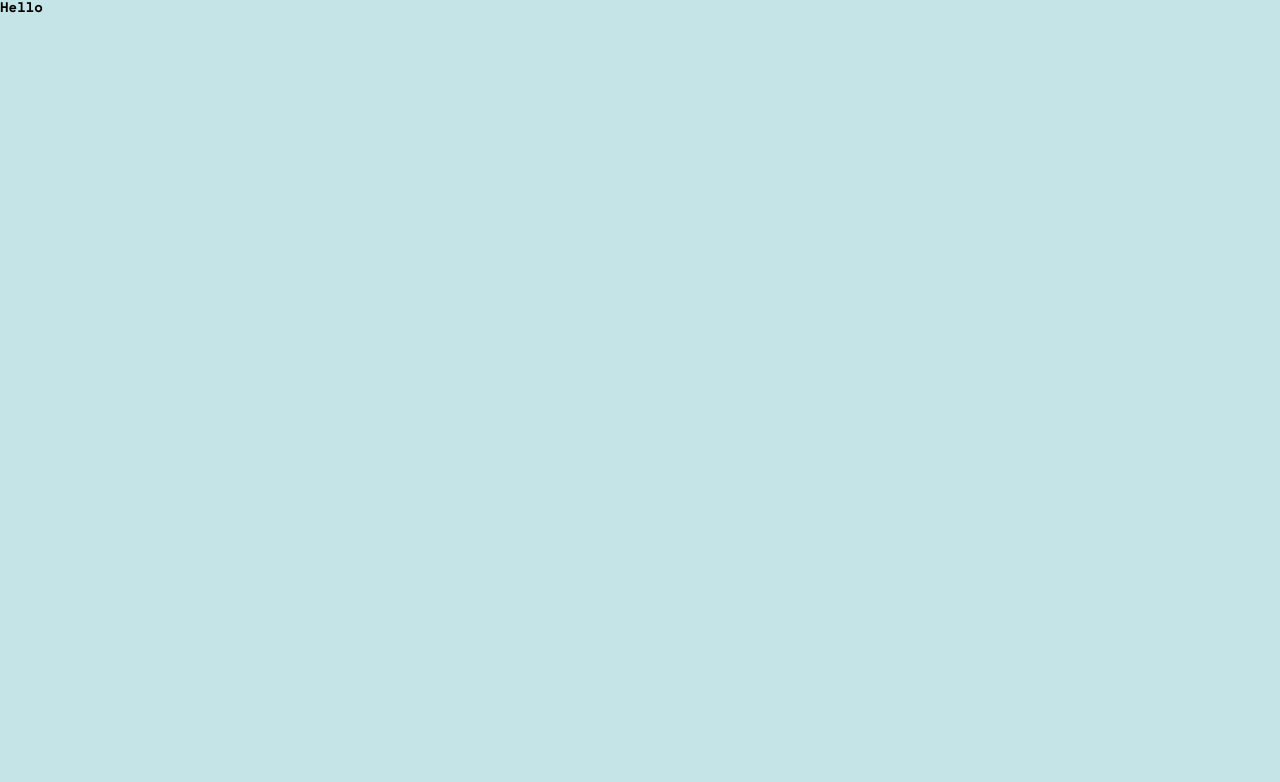
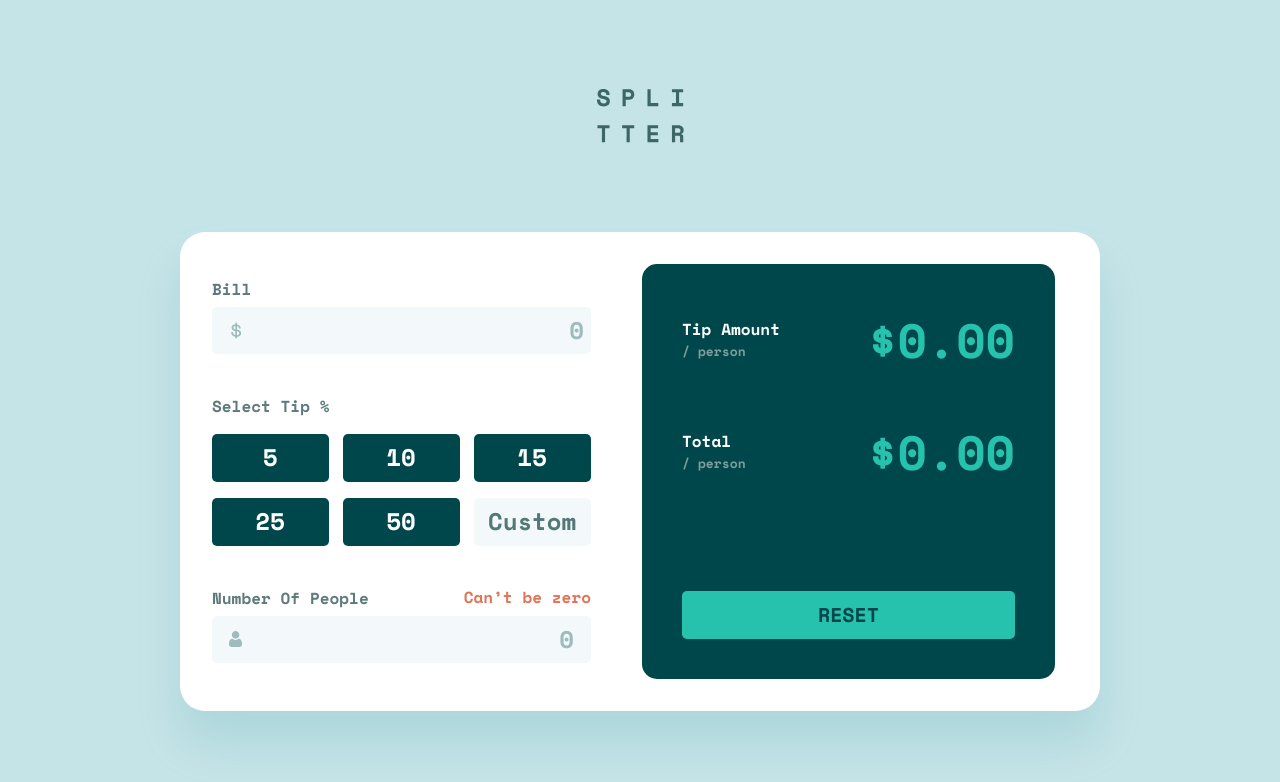
Before and after one commit to Anemoiaa/tip-calculator-app, a React (Create React App) app: page / in a window 1280 px wide. Shown: the top 782 px of the page. Built offline with nearby package versions, Linux system fonts and the light colour scheme.

Commit message:
base structure

```diff
--- a/src/App.js
+++ b/src/App.js
@@ -1,7 +1,30 @@
+import iconDollar from "./assets/images/icon-dollar.svg";
+import iconPerson from "./assets/images/icon-person.svg";
+import ResetButton from "./components/UI/button/ResetButton/ResetButton";
+import Results from "./components/Results/Results";
+import Header from "./components/Header/Header";
+import Bill from "./components/Bill/Bill";
+import NumOfPeople from "./components/NumOfPeople/NumOfPeople";
+import SelectTip from "./components/SelectTip/SelectTip";
+
 function App() {
     return (
-        <div className="App">
-            <h1>Hello</h1>
+        <div className="wrapper">
+            <Header />
+            <div className="container">
+                <div className="left">
+                    <Bill  icon={iconDollar} />
+                    <SelectTip />
+                    <NumOfPeople icon={iconPerson} />
+                </div>
+                <div className="results-wrapper">
+                    <div className="results">
+                        <Results title={"Tip Amount"} />
+                        <Results title={"Total"} />
+                        <ResetButton />
+                    </div>
+                </div>
+            </div>
         </div>
     );
 }
--- a/src/index.css
+++ b/src/index.css
@@ -88,7 +88,94 @@ h6 {
 
 /*--------------------*/
 body {
+  min-width: 375px;
   font-family: 'Space Mono', monospace;
   font-weight: bold;
   background-color: #C5E4E7;
 }
+
+input,
+label {
+  cursor: pointer !important;
+}
+
+header {
+  text-align: center;
+  margin-top: 50px;
+  margin-bottom: 40px;
+}
+
+.wrapper {
+  min-height: 100vh;
+  display: flex;
+  flex-direction: column;
+  justify-content: center;
+}
+
+.container {
+  width: 100%;
+  max-width: 375px;
+  margin: 0 auto;
+  padding: 32px 0px 32px 0px;
+  background: #FFFFFF;
+  box-shadow: 0px 32px 43px rgba(79, 166, 175, 0.200735);
+  border-radius: 25px;
+}
+
+@media (min-width: 1024px) {
+  header {
+    margin: 0;
+    margin-bottom: 87px;
+  }
+
+  .container {
+    max-width: 920px;
+    padding: 0 45px 0 32px;
+    display: flex;
+    justify-content: space-between;
+  }
+
+}
+
+.left {}
+
+
+@media (min-width: 1024px) {
+  .left {
+    padding: 45px 0 48px 0;
+    max-width: 379px;
+  }
+}
+
+.title {
+  font-size: 16px;
+  line-height: 1.5;
+  color: #5E7A7D;
+}
+
+.results-wrapper {}
+
+.results {
+  max-width: 327px;
+  margin: 32px auto 0 auto;
+  padding: 37px 24px 24px 24px;
+  display: flex;
+  flex-direction: column;
+  gap: 20px;
+  background-color: #00474B;
+  border-radius: 15px;
+}
+
+@media (min-width: 1024px) {
+  .results-wrapper {
+    padding: 32px 0 32px 0;
+  }
+
+  .results {
+    min-width: 413px;
+    height: 100%;
+    gap: 41px;
+    margin: 0;
+    padding: 40px;
+  }
+}
```
